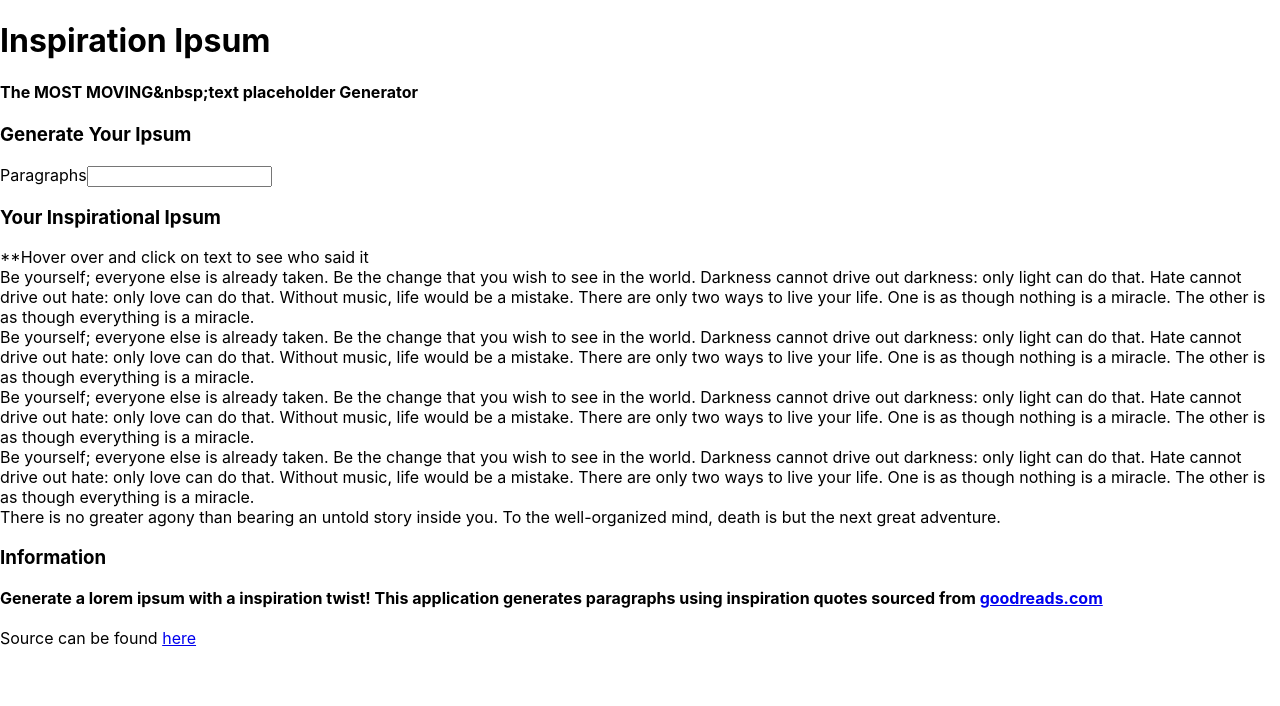
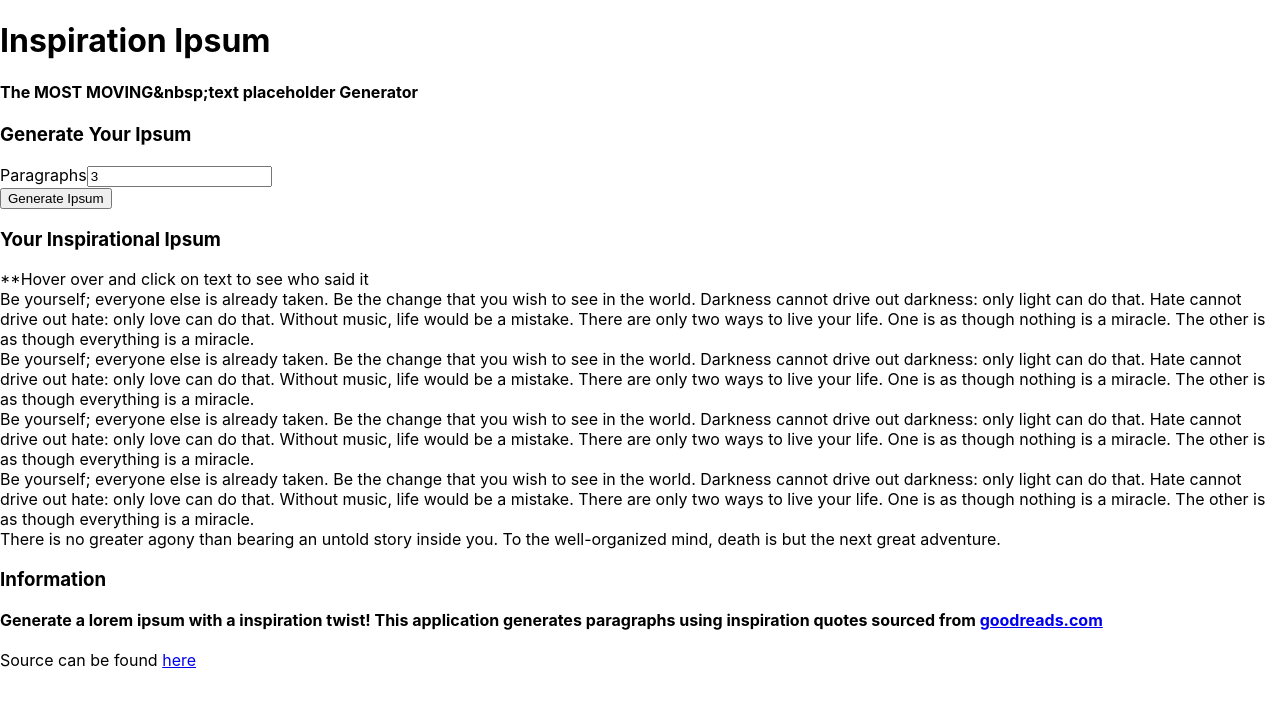
Before and after one commit to edwinthinks/inspiration-ipsum, a React (Create React App) app in the folder client/: page / in a window 1280 px wide. Shown: the top 706 px of the page. Built offline with nearby package versions, Linux system fonts and the light colour scheme; no server answers.

Commit message:
Add GeneratorForm component to main App

```diff
--- a/client/src/App.tsx
+++ b/client/src/App.tsx
@@ -3,6 +3,7 @@
 import "./App.css";
 
 import Header from "./Header";
+import GeneratorForm from "./GeneratorForm";
 
 interface Quote {
   author: string;
@@ -24,6 +25,10 @@
     setRandomQuote(quoteJson);
   };
 
+  const onSubmit = (paragraphCount: string): void => {
+    console.log(paragraphCount);
+  };
+
   return (
     <div className="content">
       <div className="content-container">
@@ -34,32 +39,7 @@
         <div className="body-container">
           <div className="main-container">
             <div className="instruction-container">
-              <div className="w-form">
-                <h3 className="small-header bigger">Generate Your Ipsum</h3>
-                <form
-                  id="email-form"
-                  name="email-form"
-                  data-name="Email Form"
-                  className="form"
-                >
-                  <div className="field-group">
-                    <div className="field-container">
-                      <label htmlFor="paragraphs" className="field-label">
-                        Paragraphs
-                      </label>
-                      <input
-                        type="number"
-                        className="input-field w-input"
-                        maxLength={256}
-                        name="paragraphs"
-                        data-name="paragraphs"
-                        id="paragraphs"
-                        required
-                      />
-                    </div>
-                  </div>
-                </form>
-              </div>
+              <GeneratorForm onSubmit={onSubmit} />
             </div>
             <div className="quotes-container">
               <div className="quotes-header">
```
